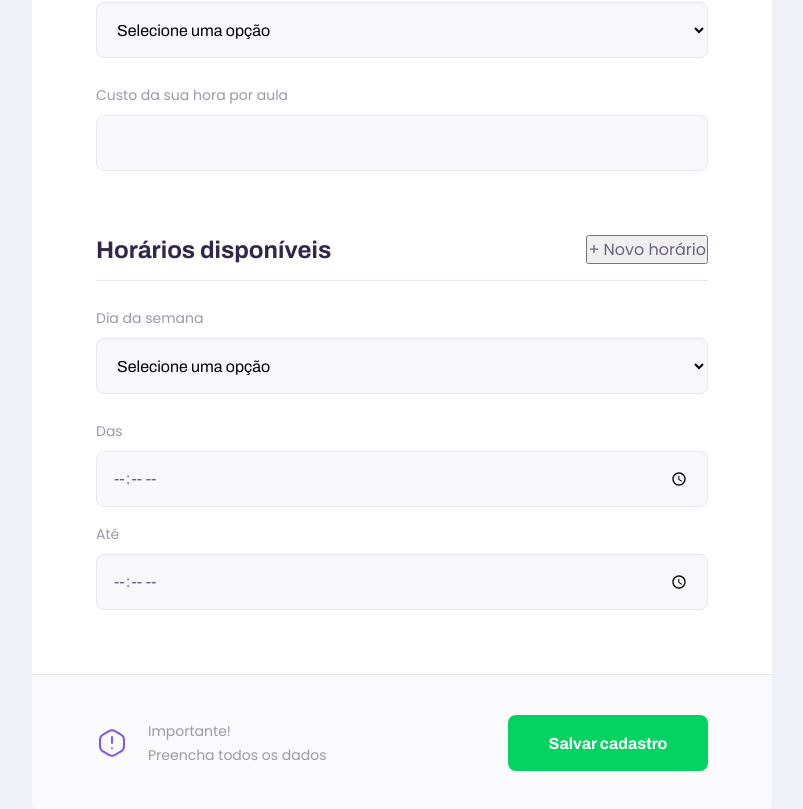
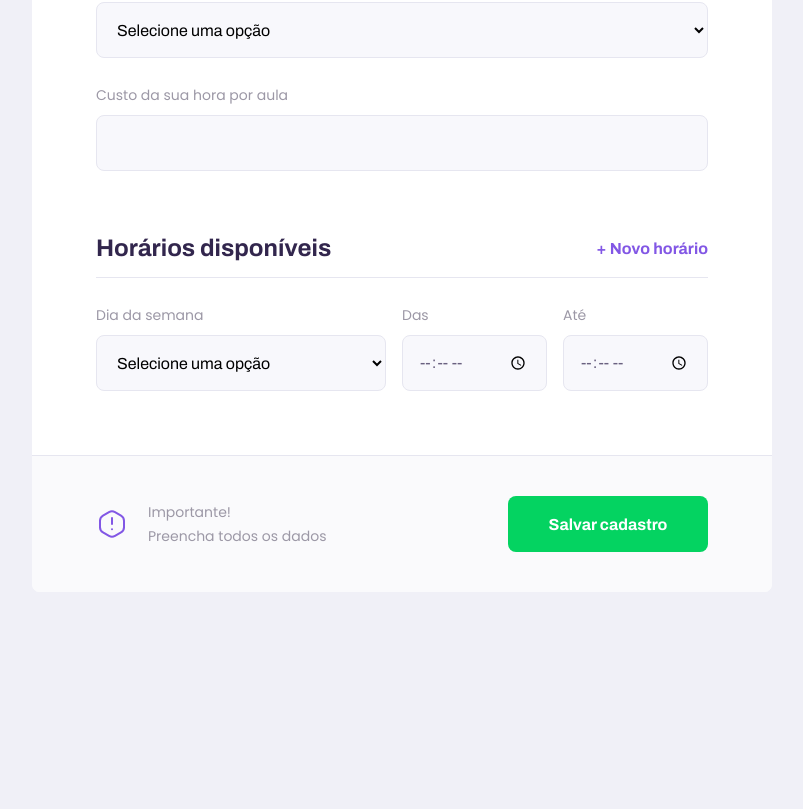
Before and after one commit to arthurmdros/Proffy-Web, a React (Create React App) app: page /give-classes in a window 1280 px wide. Shown: the part 1120-1929 px from the top of the page, without its empty margins (238-1041 px from the left). After the commit the page ends 1712 px from the top, so only its background shows below. Built offline with nearby package versions, Linux system fonts and the light colour scheme.

Commit message:
Adicionando estilos para o fieldset schedule-item

```diff
--- a/src/pages/TeacherForm/styles.css
+++ b/src/pages/TeacherForm/styles.css
@@ -36,6 +36,19 @@
     width: 100%;
     padding-bottom: 1.6rem;
     border-bottom: 1px solid var(--color-line-in-white);
+}
+
+#page-teacher-form main fieldset legend button {
+    background: none;
+    border: 0;
+    color: var(--color-primary);
+    font: 700 1.6rem Archivo;
+    cursor: pointer;
+    transition: color 0.2s;
+}
+
+#page-teacher-form main fieldset legend button:hover {
+    color: var(--color-primary-dark);
 }
 
 #page-teacher-form main fieldset .input-block + .textarea-block,
@@ -101,6 +114,16 @@
         padding: 0 6.4rem;
     }
 
+    #page-teacher-form main .schedule-item {
+        display: grid;
+        grid-template-columns: 2fr 1fr 1fr;
+        column-gap: 1.6rem;
+    }
+
+    #page-teacher-form main .schedule-item .input-block {
+        margin-top: 0 !important;
+    }
+
     #page-teacher-form main footer {
         padding: 4.0rem 6.4rem;
         display: flex;
```
